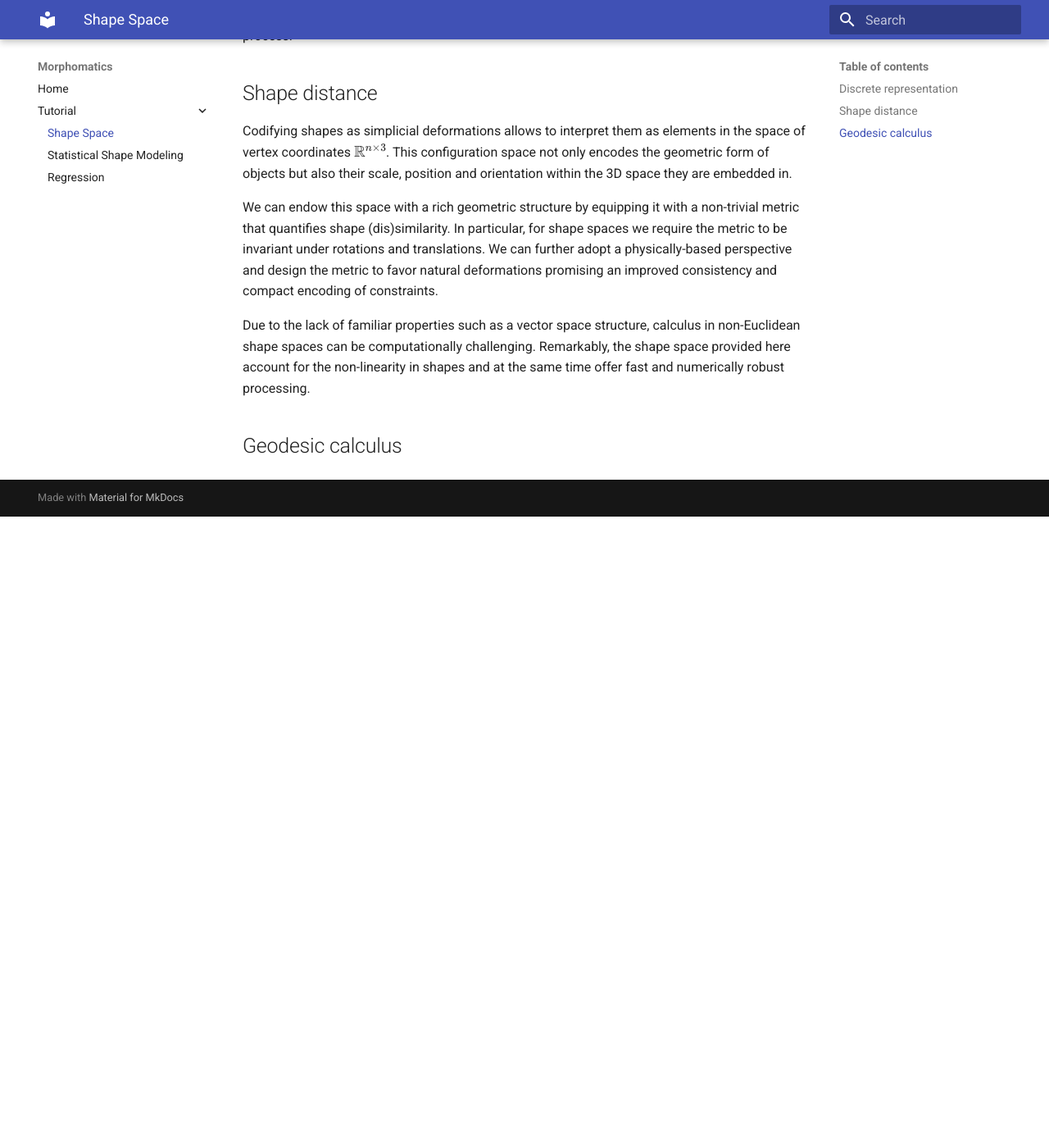
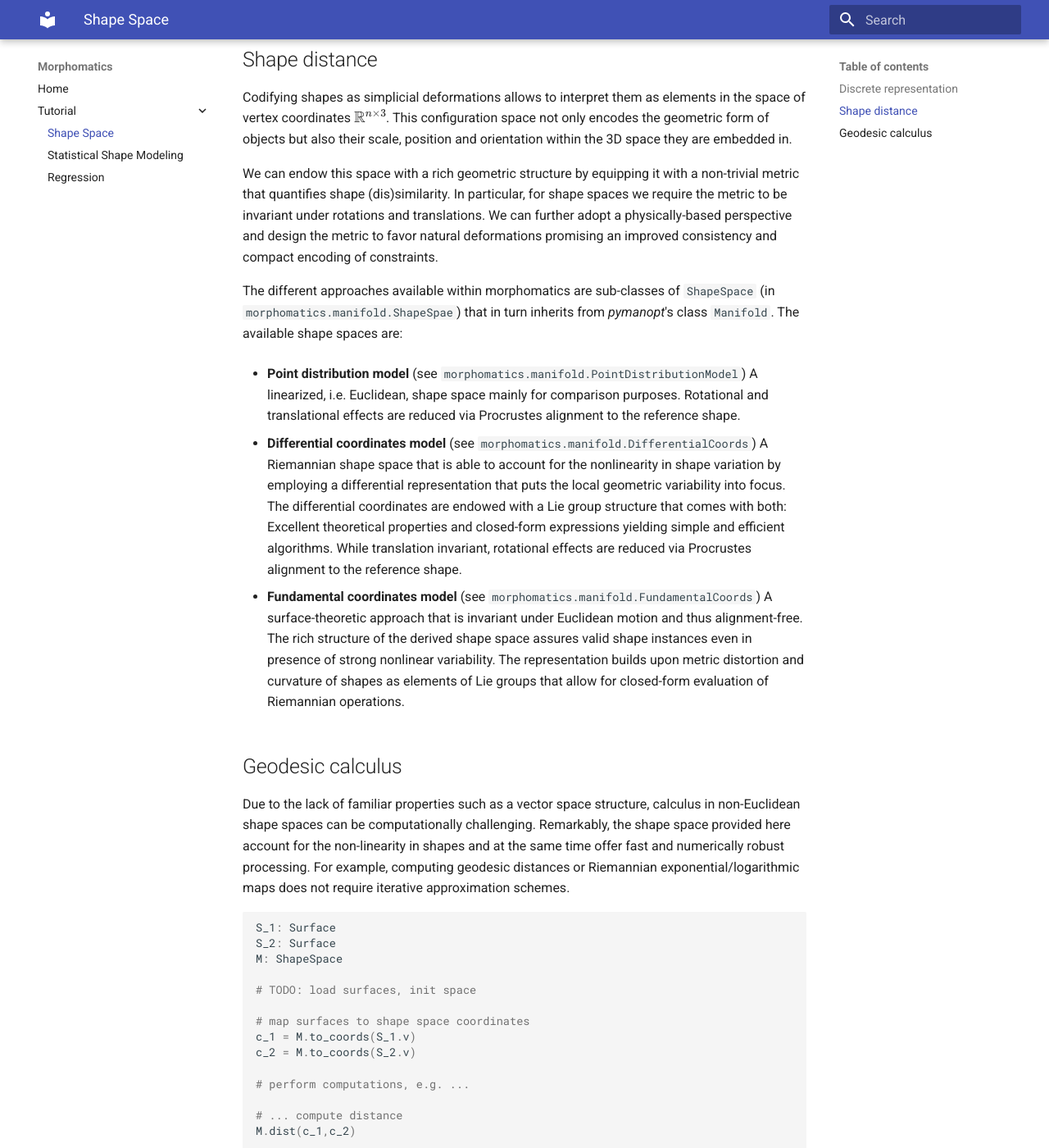
Before and after one commit to morphomatics/morphomatics.github.io, an MkDocs documentation site: the page built from docs/tutorial_shape_space.md, in a window 1280 px wide and 1400 px high, scrolled down 1268 px. Shown: the whole window at 82% size. Built offline with MkDocs 1.6.1 and Material for MkDocs 9.7.7, drawn with Linux system fonts in a browser that asks for light colours; before the commit the page ends 1898 px from its top, so only the background shows below that; some of the changed text lies outside the part shown.

Commit message:
wip: tutorial shape spaces

````diff
--- a/docs/tutorial_shape_space.md
+++ b/docs/tutorial_shape_space.md
@@ -8,7 +8,6 @@ The shape variability in turn is encoded by deformations of the template (referr
 
 To obtain a computational model, we require a digital representation of shapes and variations thereof.
 To this end, we employ triangular surface meshes for which we provide the `Surface` class.
-
 A surface mesh is specified by a pair of matrices:
 
 \[
@@ -53,13 +52,55 @@ The best choice is typically application dependent and we assume that this step
 Codifying shapes as simplicial deformations allows to interpret them as elements in the space of vertex coordinates $\mathbb{R}^{n \times 3}$.
 This configuration space not only encodes the geometric form of objects but also their scale, position and orientation within the 3D space they are embedded in.
 
-
-
 We can endow this space with a rich geometric structure by equipping it with a non-trivial metric that quantifies shape (dis)similarity.
 In particular, for shape spaces we require the metric to be invariant under rotations and translations.
 We can further adopt a physically-based perspective and design the metric to favor natural deformations promising an improved consistency and compact encoding of constraints.
 
+The different approaches available within morphomatics are sub-classes of `ShapeSpace` (in `morphomatics.manifold.ShapeSpae`) that in turn inherits from _pymanopt_'s class `Manifold`.
+The available shape spaces are:
+
+* __Point distribution model__ (see `morphomatics.manifold.PointDistributionModel`)
+    A linearized, i.e. Euclidean, shape space mainly for comparison purposes.
+    Rotational and translational effects are reduced via Procrustes alignment to the reference shape.
+
+* __Differential coordinates model__ (see `morphomatics.manifold.DifferentialCoords`)
+    A Riemannian shape space that is able to account for the nonlinearity in shape variation by employing a differential representation that puts the local geometric variability into focus.
+    The differential coordinates are endowed with a Lie group structure that comes with both:
+    Excellent theoretical properties and closed-form expressions yielding simple and efficient algorithms.
+    While translation invariant, rotational effects are reduced via Procrustes alignment to the reference shape.
+
+* __Fundamental coordinates model__ (see `morphomatics.manifold.FundamentalCoords`)
+   A surface-theoretic approach that is invariant under Euclidean motion and thus alignment-free.
+   The rich structure of the derived shape space assures valid shape instances even in presence of strong nonlinear variability.
+   The representation builds upon metric distortion and curvature of shapes as elements of Lie groups that allow for closed-form evaluation of Riemannian operations.
+
+## Geodesic calculus
+
 Due to the lack of familiar properties such as a vector space structure, calculus in non-Euclidean shape spaces can be computationally challenging.
 Remarkably, the shape space provided here account for the non-linearity in shapes and at the same time offer fast and numerically robust processing.
+For example, computing geodesic distances or Riemannian exponential/logarithmic maps does not require iterative approximation schemes.
 
-## Geodesic calculus
+```py
+S_1: Surface
+S_2: Surface
+M: ShapeSpace
+
+# TODO: load surfaces, init space
+
+# map surfaces to shape space coordinates
+c_1 = M.to_coords(S_1.v)
+c_2 = M.to_coords(S_2.v)
+
+# perform computations, e.g. ...
+
+# ... compute distance
+M.dist(c_1,c_2)
+
+# ... interpolate surfaces (mid-point on geodesic)
+diff = M.log(c_1, c_2)
+mean = M.exp(c_1, 0.5*diff)
+
+# get vertex coordinates of mean
+v = M.from_coords(mean)
+
+```
````
